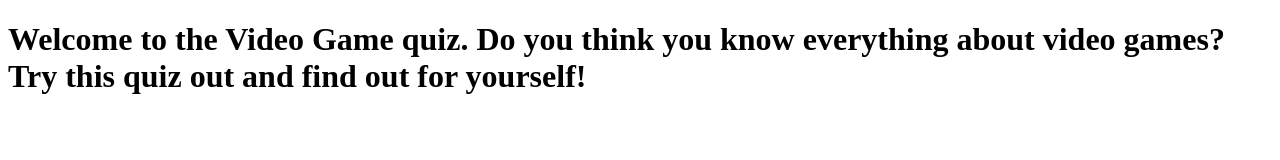
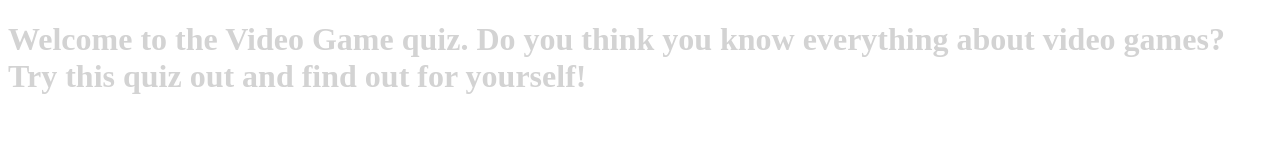
Before and after one commit to Software765/My-First-Website, a plain HTML site: page quiz.html in a window 1280 px wide. Drawn offline with Linux system fonts and the light colour scheme.

Commit message:
add colour to heading.

```diff
--- a/quiz.html
+++ b/quiz.html
@@ -5,7 +5,7 @@
 	<link rel="stylesheet" type="text/css" href="style.css">
 </head>
 <body>
-	<div class="title">
+	<div class="Intro">
 	<h1>Welcome to the Video Game quiz. Do you think you know everything about video games? Try this quiz out and find out for yourself!</h1>
 	</div>
 </body>
--- a/style.css
+++ b/style.css
@@ -1,3 +1,3 @@
-.intro {
-	color: lightblue
+h1 {
+	color: lightgrey;
 }
```
